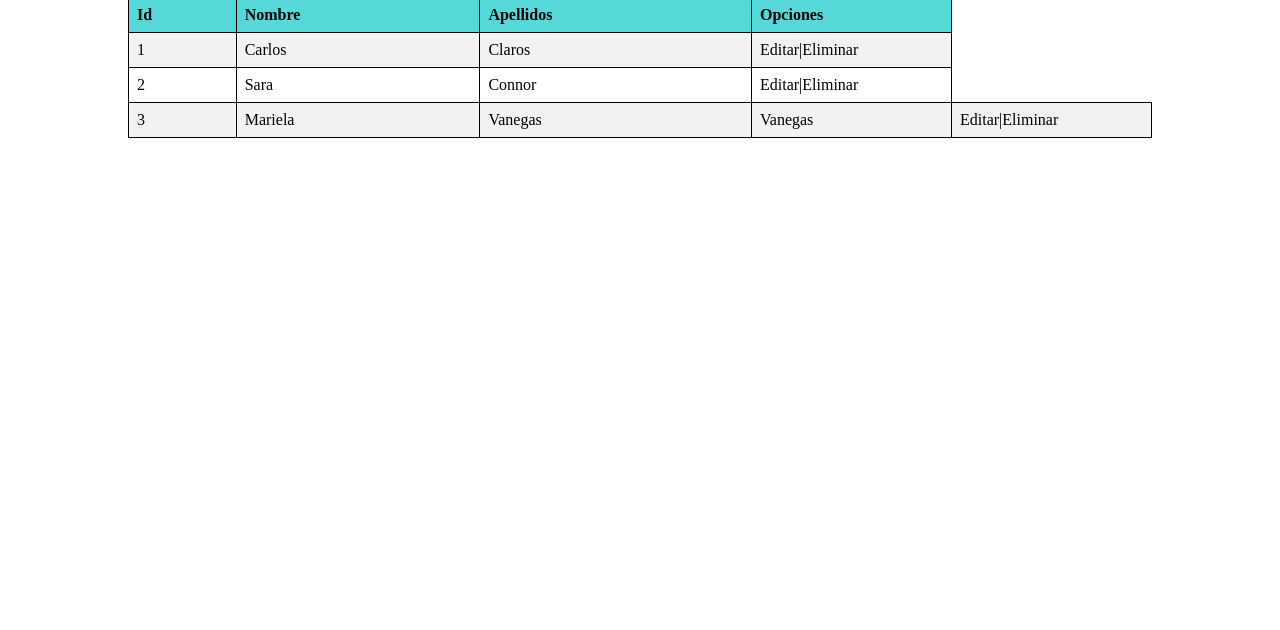
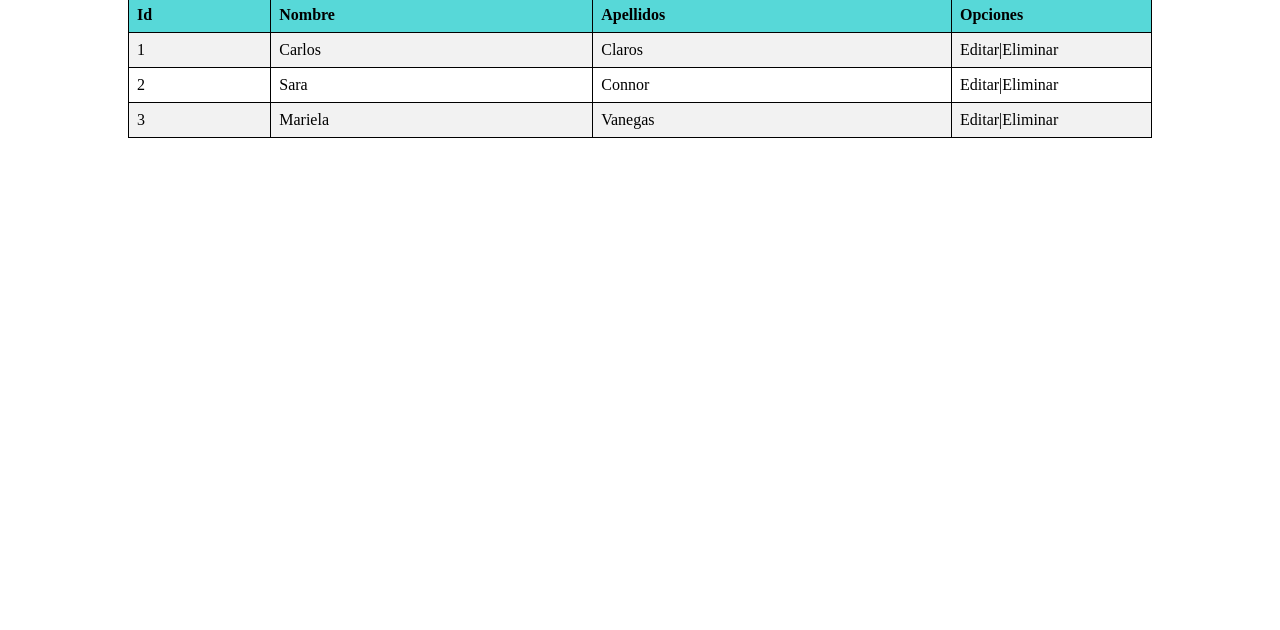
Before and after one commit to Hyosuke200/Sistema_Post, a plain HTML site: page index.html in a window 1280 px wide. Shown: the part 170-800 px from the top of the page. Drawn offline with Linux system fonts and the light colour scheme.

Commit message:
Update index.html

```diff
--- a/index.html
+++ b/index.html
@@ -33,7 +33,6 @@
           <td>3</td>
           <td>Mariela</td>
           <td>Vanegas</td>
-          <td>Vanegas</td>
           <td style="width: 200px">Editar|Eliminar</td>
         </tr>
       </table>
```
